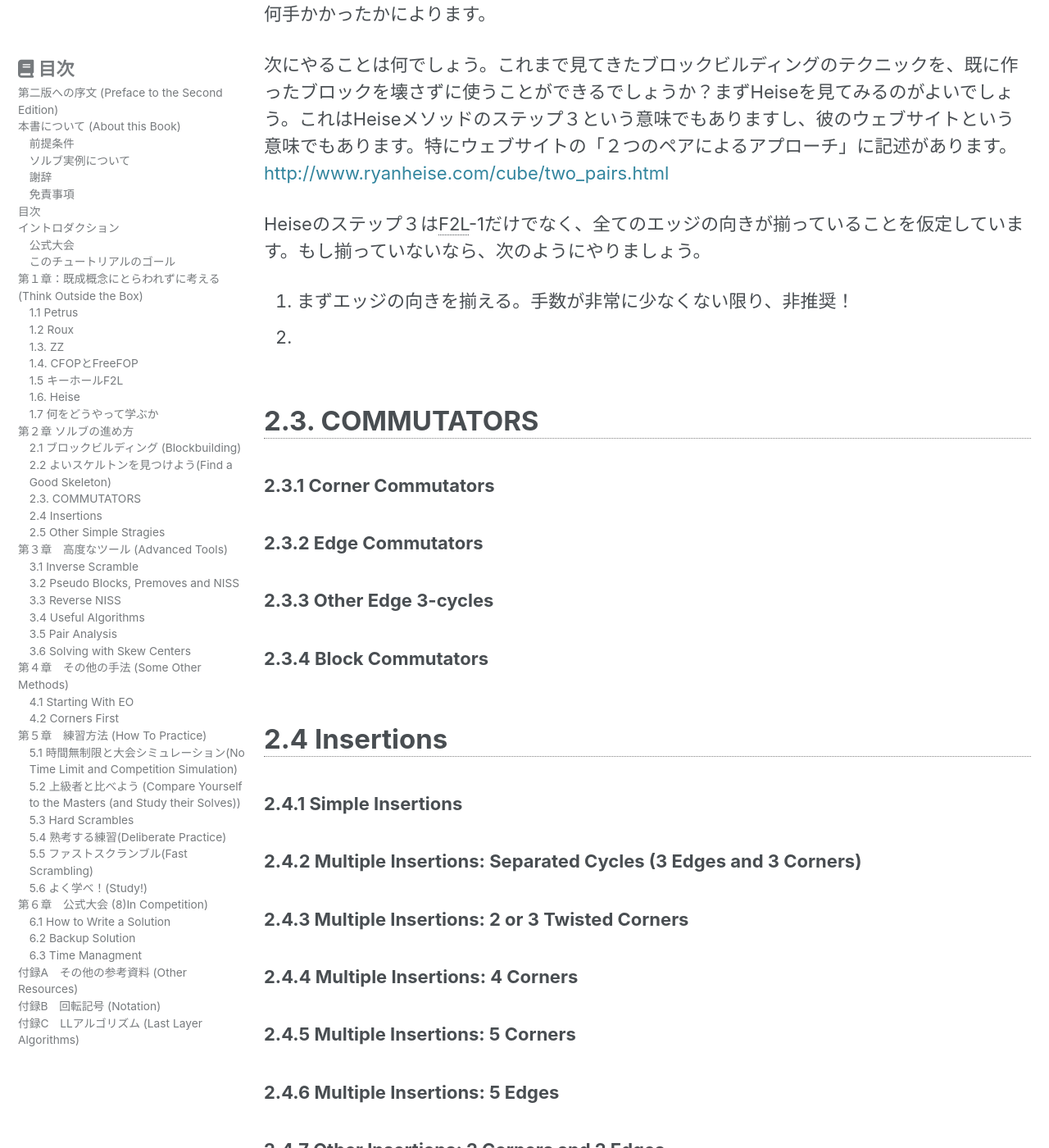
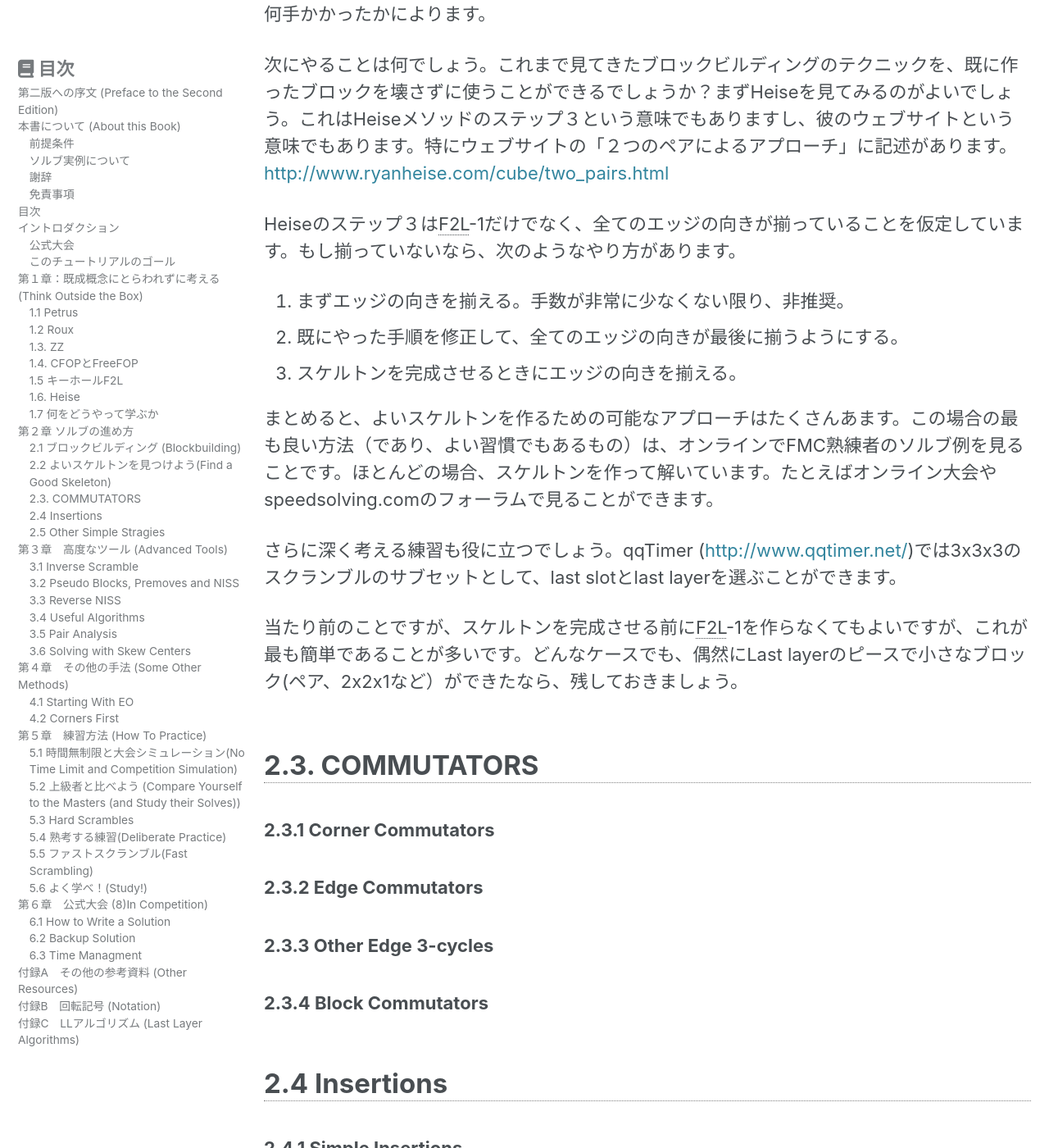
Before and after one commit to kawam1123/translation, a Jekyll site: the page built from _pages/FMC-tutorial.md, in a window 1280 px wide and 1400 px high, scrolled down 27915 px. Shown: the whole window at 82% size. Built offline with Jekyll 4.4.1, drawn with Linux system fonts in a browser that asks for light colours; cached includes are drawn as plain includes; nearby versions of some CDN libraries.

Commit message:
2.2まで完了

```diff
--- a/_pages/FMC-tutorial.md
+++ b/_pages/FMC-tutorial.md
@@ -1301,12 +1301,17 @@ F2L-1など、ブロックビルディングがうまくいきそうなところ
 
 次にやることは何でしょう。これまで見てきたブロックビルディングのテクニックを、既に作ったブロックを壊さずに使うことができるでしょうか？まずHeiseを見てみるのがよいでしょう。これはHeiseメソッドのステップ３という意味でもありますし、彼のウェブサイトという意味でもあります。特にウェブサイトの「２つのペアによるアプローチ」に記述があります。[http://www.ryanheise.com/cube/two_pairs.html](http://www.ryanheise.com/cube/two_pairs.html)
 
-Heiseのステップ３はF2L-1だけでなく、全てのエッジの向きが揃っていることを仮定しています。もし揃っていないなら、次のようにやりましょう。
-
-1. まずエッジの向きを揃える。手数が非常に少なくない限り、非推奨！
-1.
-
-
+Heiseのステップ３はF2L-1だけでなく、全てのエッジの向きが揃っていることを仮定しています。もし揃っていないなら、次のようなやり方があります。
+
+1. まずエッジの向きを揃える。手数が非常に少なくない限り、非推奨。
+1. 既にやった手順を修正して、全てのエッジの向きが最後に揃うようにする。
+1. スケルトンを完成させるときにエッジの向きを揃える。
+
+まとめると、よいスケルトンを作るための可能なアプローチはたくさんあます。この場合の最も良い方法（であり、よい習慣でもあるもの）は、オンラインでFMC熟練者のソルブ例を見ることです。ほとんどの場合、スケルトンを作って解いています。たとえばオンライン大会やspeedsolving.comのフォーラムで見ることができます。
+
+さらに深く考える練習も役に立つでしょう。qqTimer ([http://www.qqtimer.net/](http://www.qqtimer.net/))では3x3x3のスクランブルのサブセットとして、last slotとlast layerを選ぶことができます。
+
+当たり前のことですが、スケルトンを完成させる前にF2L-1を作らなくてもよいですが、これが最も簡単であることが多いです。どんなケースでも、偶然にLast layerのピースで小さなブロック(ペア、2x2x1など）ができたなら、残しておきましょう。
 
 <!--
 2.2 Find a Good Skeleton
```
